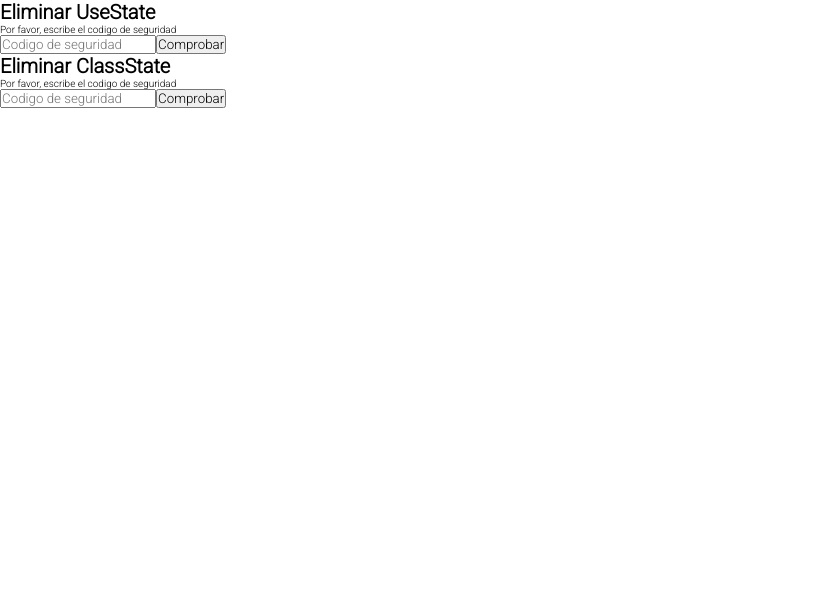
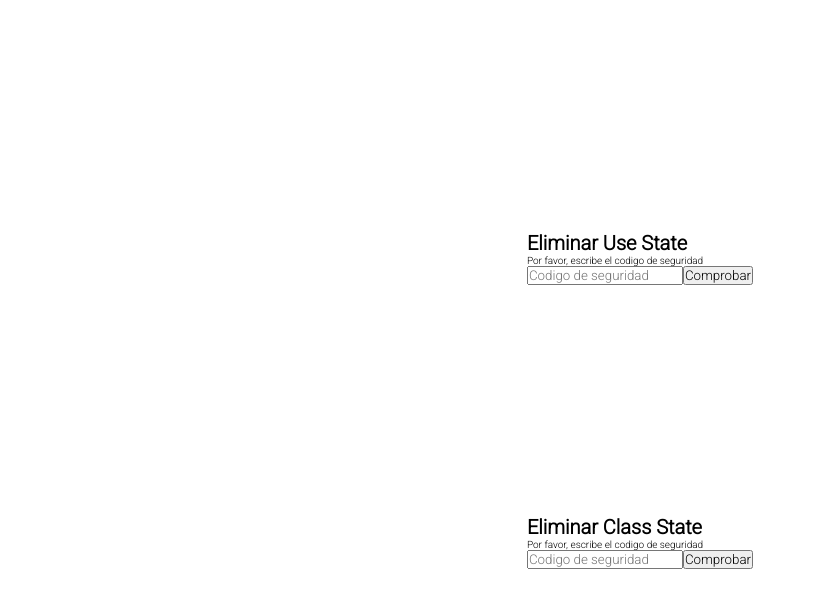
Before and after one commit to AndresCalvoG/ToDoList, a React (Create React App) app: page / in a window 1280 px wide. Shown: the top 608 px of the page, without its empty margins (0-816 px from the left). Built offline with nearby package versions, Linux system fonts and the light colour scheme.

Commit message:
end step 3 classState and useState

```diff
--- a/src/App/App2.js
+++ b/src/App/App2.js
@@ -1,30 +1,47 @@
-import React from "react";
+import React, { useState } from "react";
 import Styled from "styled-components";
 
 const App = Styled.div`
   width: 100vw;
-
+  height: 100vh;
+  display: flex;
+  flex-direction: column;
+  justify-content: space-evenly;
+  align-items: center;
 `;
 
-function UseState() {
+function UseState({ name }) {
+  const [error, setError] = useState(false);
+
   return (
     <div>
-      <h1>Eliminar UseState</h1>
+      <h1>Eliminar {name}</h1>
       <p>Por favor, escribe el codigo de seguridad</p>
+      {error && <p>Error: el codigo es incorrecto</p>}
       <input placeholder="Codigo de seguridad" />
-      <button>Comprobar</button>
+      <button onClick={() => setError(!error)}>Comprobar</button>
     </div>
   );
 }
 
 class ClassState extends React.Component {
+  constructor(props) {
+    super(props);
+    this.state = {
+      error: false,
+    };
+  }
+
   render() {
     return (
       <div>
-        <h1>Eliminar ClassState</h1>
+        <h1>Eliminar {this.props.name}</h1>
         <p>Por favor, escribe el codigo de seguridad</p>
+        {this.state.error && <p>Error: el codigo es incorrecto</p>}
         <input placeholder="Codigo de seguridad" />
-        <button>Comprobar</button>
+        <button onClick={() => this.setState({ error: !this.state.error })}>
+          Comprobar
+        </button>
       </div>
     );
   }
@@ -33,8 +50,8 @@ class ClassState extends React.Component {
 function App2() {
   return (
     <App>
-      <UseState />
-      <ClassState />
+      <UseState name="Use State" />
+      <ClassState name="Class State" />
     </App>
   );
 }
```
